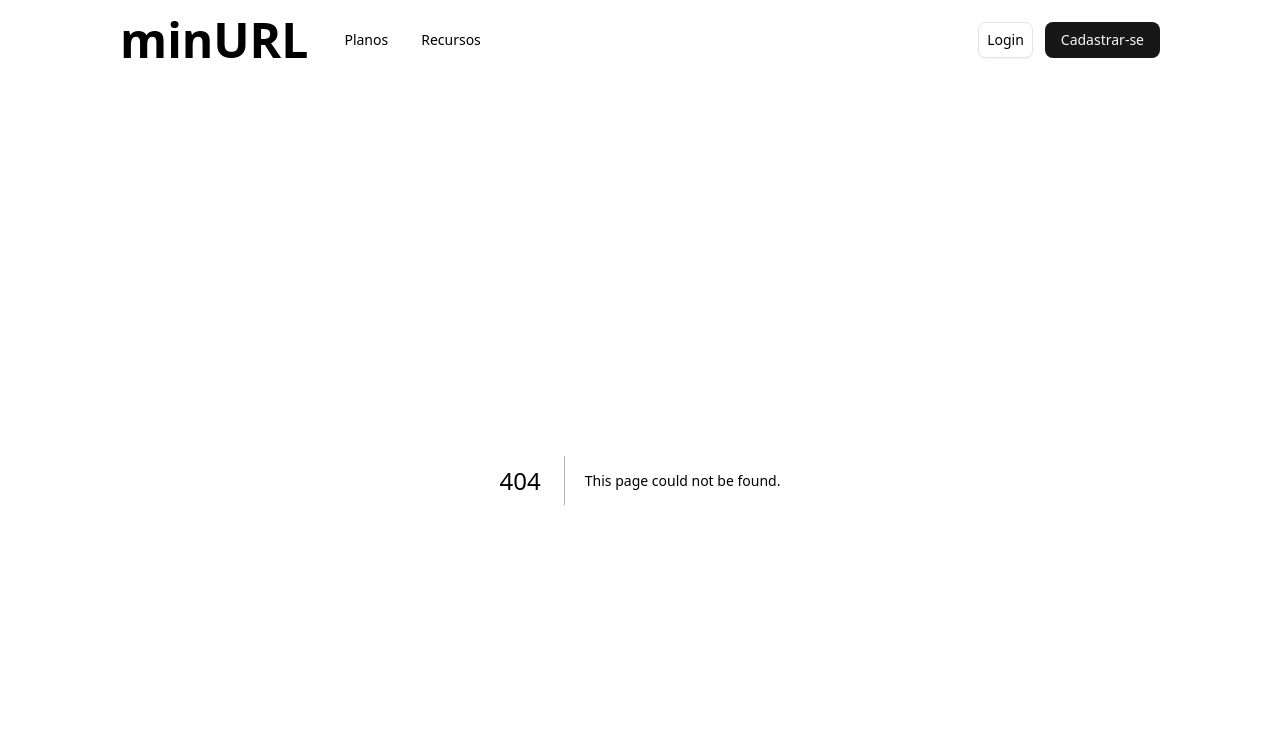
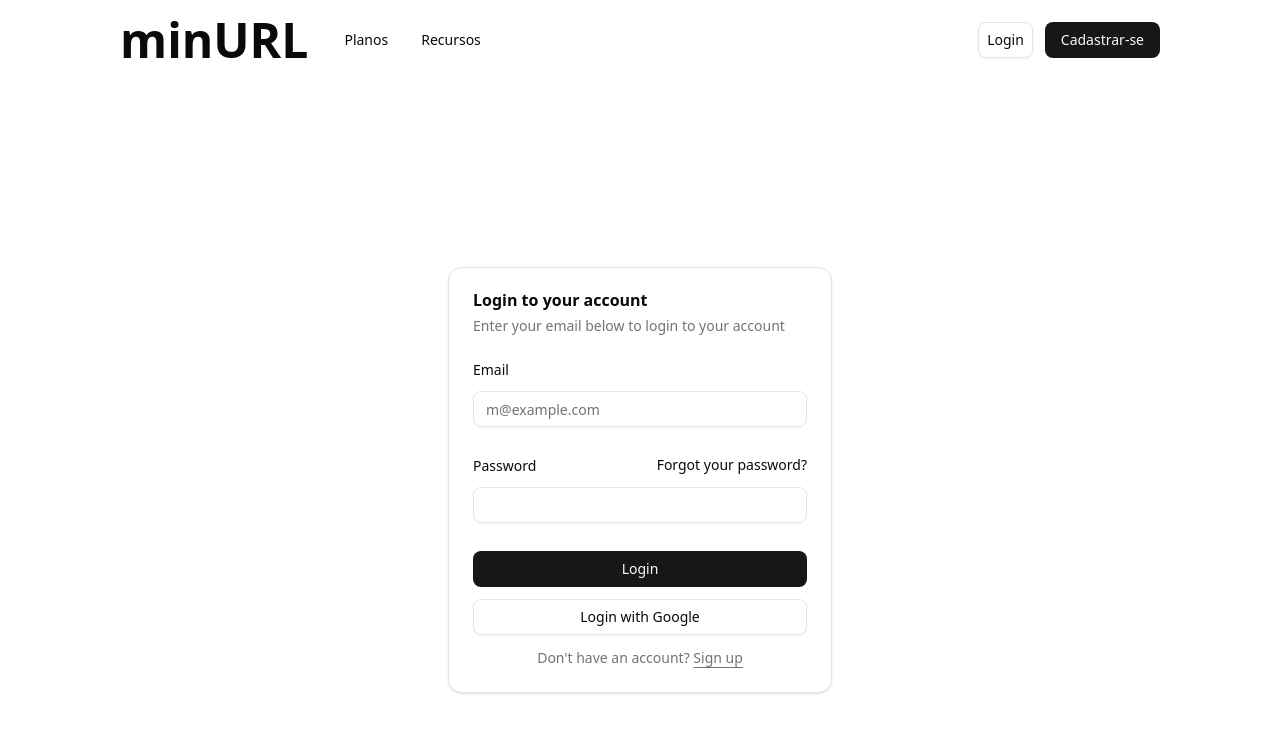
Before and after one commit to RebecaZaia/PTAC-e-PTAS, a Next.js app in the folder frontend/: page /login in a window 1280 px wide. Before the commit this address had no page. Shown: the top 732 px of the page. Built offline with nearby package versions, Linux system fonts and the light colour scheme.

Commit message:
new file:   frontend/src/app/login/page.js 	new file:   frontend/src/app/signup/page.js 	new file:   frontend/src/components/ui/login-form.jsx 	modified:   frontend/src/components/ui/topbar-menu.jsx

```diff
--- /dev/null
+++ b/frontend/src/app/login/page.js
@@ -0,0 +1,11 @@
+import { LoginForm } from "@/components/ui/login-form"
+
+export default function Login() {
+  return (
+    <div className="flex min-h-svh w-full items-center justify-center p-6 md:p-10">
+      <div className="w-full max-w-sm">
+        <LoginForm />
+      </div>
+    </div>
+  )
+}
--- /dev/null
+++ b/frontend/src/components/ui/login-form.jsx
@@ -0,0 +1,66 @@
+import { Button } from "@/components/ui/button"
+import {
+  Card,
+  CardContent,
+  CardDescription,
+  CardHeader,
+  CardTitle,
+} from "@/components/ui/card"
+import {
+  Field,
+  FieldDescription,
+  FieldGroup,
+  FieldLabel,
+} from "@/components/ui/field"
+import { Input } from "@/components/ui/input"
+
+export function LoginForm() {
+  return (
+    <div className={"flex flex-col gap-6"}>
+      <Card>
+        <CardHeader>
+          <CardTitle>Login to your account</CardTitle>
+          <CardDescription>
+            Enter your email below to login to your account
+          </CardDescription>
+        </CardHeader>
+        <CardContent>
+          <form>
+            <FieldGroup>
+              <Field>
+                <FieldLabel htmlFor="email">Email</FieldLabel>
+                <Input
+                  id="email"
+                  type="email"
+                  placeholder="m@example.com"
+                  required
+                />
+              </Field>
+              <Field>
+                <div className="flex items-center">
+                  <FieldLabel htmlFor="password">Password</FieldLabel>
+                  <a
+                    href="#"
+                    className="ml-auto inline-block text-sm underline-offset-4 hover:underline"
+                  >
+                    Forgot your password?
+                  </a>
+                </div>
+                <Input id="password" type="password" required />
+              </Field>
+              <Field>
+                <Button type="submit">Login</Button>
+                <Button variant="outline" type="button">
+                  Login with Google
+                </Button>
+                <FieldDescription className="text-center">
+                  Don&apos;t have an account? <a href="#">Sign up</a>
+                </FieldDescription>
+              </Field>
+            </FieldGroup>
+          </form>
+        </CardContent>
+      </Card>
+    </div>
+  )
+}
--- a/frontend/src/components/ui/topbar-menu.jsx
+++ b/frontend/src/components/ui/topbar-menu.jsx
@@ -16,8 +16,8 @@
                     </div>
                 </div>
                 <div className="flex gap-3">
-                    <Button variant="outline" className="px-2" size='ms' >Login</Button>
-                    <Button>Cadastrar-se</Button>
+                    <Button variant="outline" className="px-2" size='ms' ><a href="/login">Login</a></Button>
+                    <Button><a href="/register">Cadastrar-se</a></Button>
                     </div>
             </nav>
         </header>
```
Also changed, not shown: frontend/src/app/signup/page.js (added).
